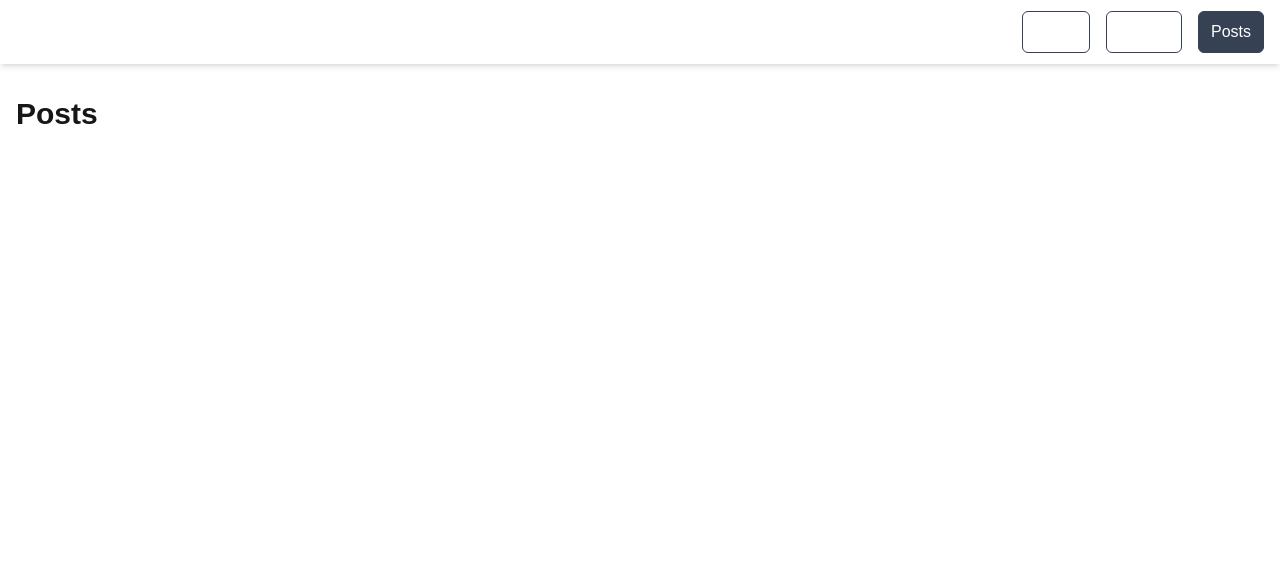
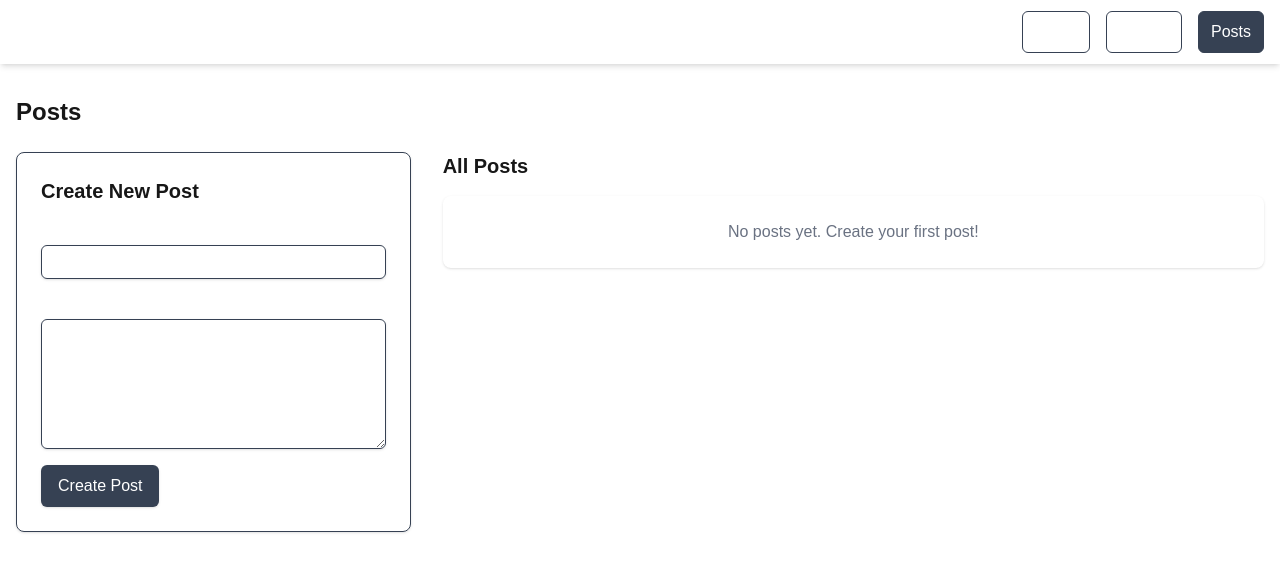
Before and after one commit to reswaraa/kontinentalist-challenge, a Next.js app: page /posts in a window 1280 px wide. Shown: the top 572 px of the page. Built offline with nearby package versions, Linux system fonts and the light colour scheme.

Commit message:
feat: add posts page

```diff
--- a/src/app/page.tsx
+++ b/src/app/page.tsx
@@ -33,7 +33,7 @@ export default function Home() {
           </p>
           <Link
             className="inline-block px-4 py-2 rounded-md text-white border border-gray-700 hover:bg-gray-700"
-            href="/stories"
+            href="/posts"
           >
             Manage Posts
           </Link>
--- a/src/app/posts/page.tsx
+++ b/src/app/posts/page.tsx
@@ -1,9 +1,101 @@
 'use client';
 
+import React, { useState } from 'react';
+import Link from 'next/link';
+import { useLocalStorage } from '@/hooks/useLocalStorage';
+import PostForm from '@/components/PostForm';
+import PostItem from '@/components/PostItem';
+import { Post } from '@/lib/types';
+
 export default function PostsPage() {
+  const { posts, getAllPosts, createPost, updatePost, deletePost } =
+    useLocalStorage();
+  const [currentPost, setCurrentPost] = useState<Post | null>(null);
+  const [isEditing, setIsEditing] = useState<boolean>(false);
+
+  const handleCreatePost = (title: string, content: string) => {
+    createPost(title, content);
+  };
+
+  const handleUpdatePost = (title: string, content: string) => {
+    if (currentPost) {
+      updatePost(currentPost.id, { title, content });
+      setCurrentPost(null);
+      setIsEditing(false);
+    }
+  };
+
+  const handleEdit = (post: Post) => {
+    setCurrentPost(post);
+    setIsEditing(true);
+  };
+
+  const handleDelete = (id: string) => {
+    if (window.confirm('Are you sure you want to delete this post?')) {
+      deletePost(id);
+    }
+  };
+
+  const handleCancelEdit = () => {
+    setCurrentPost(null);
+    setIsEditing(false);
+  };
+
   return (
-    <div className="container mx-auto px-4 py-8">
-      <h1 className="text-3xl font-bold mb-8">Posts</h1>
+    <div className="container mx-auto py-8 px-4">
+      <div className="flex justify-between items-center mb-6">
+        <h1 className="text-2xl font-bold">Posts</h1>
+        <Link href="/" className="text-white hover:underline">
+          Back to Home
+        </Link>
+      </div>
+
+      <div className="grid grid-cols-1 lg:grid-cols-3 gap-8">
+        <div className="lg:col-span-1">
+          <div className="border border-gray-700 p-6 rounded-lg shadow">
+            <h2 className="text-xl font-semibold mb-4">
+              {isEditing ? 'Edit Post' : 'Create New Post'}
+            </h2>
+
+            <PostForm
+              post={currentPost || undefined}
+              onSubmit={isEditing ? handleUpdatePost : handleCreatePost}
+            />
+
+            {isEditing && (
+              <button
+                onClick={handleCancelEdit}
+                className="mt-2 text-gray-300 hover:text-gray-500"
+              >
+                Cancel Editing
+              </button>
+            )}
+          </div>
+        </div>
+
+        <div className="lg:col-span-2">
+          <h2 className="text-xl font-semibold mb-4">All Posts</h2>
+
+          {posts.length === 0 ? (
+            <div className="p-6 rounded-lg shadow text-center">
+              <p className="text-gray-500">
+                No posts yet. Create your first post!
+              </p>
+            </div>
+          ) : (
+            <div className="space-y-4">
+              {posts.map((post) => (
+                <PostItem
+                  key={post.id}
+                  post={post}
+                  onEdit={handleEdit}
+                  onDelete={handleDelete}
+                />
+              ))}
+            </div>
+          )}
+        </div>
+      </div>
     </div>
   );
 }
--- /dev/null
+++ b/src/components/PostForm.tsx
@@ -0,0 +1,72 @@
+import React, { useState, useEffect } from 'react';
+import { Post } from '@/lib/types';
+
+interface PostFormProps {
+  post?: Post;
+  onSubmit: (title: string, content: string) => void;
+}
+
+const PostForm: React.FC<PostFormProps> = ({ post, onSubmit }) => {
+  const [title, setTitle] = useState('');
+  const [content, setContent] = useState('');
+
+  useEffect(() => {
+    if (post) {
+      setTitle(post.title);
+      setContent(post.content);
+    }
+  }, [post]);
+
+  const handleSubmit = (e: React.FormEvent) => {
+    e.preventDefault();
+    onSubmit(title, content);
+    if (!post) {
+      setTitle('');
+      setContent('');
+    }
+  };
+
+  return (
+    <form onSubmit={handleSubmit} className="space-y-4">
+      <div>
+        <label htmlFor="title" className="block text-sm font-medium text-white">
+          Title
+        </label>
+        <input
+          type="text"
+          id="title"
+          value={title}
+          onChange={(e) => setTitle(e.target.value)}
+          required
+          className="mt-1 px-2 py-1 block w-full rounded-md border border-gray-700 shadow-sm"
+        />
+      </div>
+
+      <div>
+        <label
+          htmlFor="content"
+          className="block text-sm font-medium text-white"
+        >
+          Content
+        </label>
+        <textarea
+          id="content"
+          value={content}
+          onChange={(e) => setContent(e.target.value)}
+          required
+          rows={5}
+          className="mt-1 px-2 py-1 block w-full rounded-md border border-gray-700 shadow-sm"
+        />
+      </div>
+
+      <button
+        type="submit"
+        className="inline-flex justify-center py-2 px-4 border border-transparent shadow-sm font-medium rounded-md text-white bg-gray-700 hover:bg-gray-800"
+      >
+        {post ? 'Update Post' : 'Create Post'}
+      </button>
+    </form>
+  );
+};
+
+export default PostForm;
--- /dev/null
+++ b/src/components/PostItem.tsx
@@ -0,0 +1,33 @@
+import React from 'react';
+import { Post } from '@/lib/types';
+
+interface PostItemProps {
+  post: Post;
+  onEdit: (post: Post) => void;
+  onDelete: (id: string) => void;
+}
+
+const PostItem: React.FC<PostItemProps> = ({ post, onEdit, onDelete }) => {
+  return (
+    <div className="rounded-lg p-4 border border-gray-700 shadow-sm">
+      <h3 className="text-lg font-semibold">{post.title}</h3>
+      <p className="text-gray-300 mt-2">{post.content}</p>
+      <div className="mt-4 flex space-x-2">
+        <button
+          onClick={() => onEdit(post)}
+          className="px-3 py-1 bg-gray-700 text-white rounded hover:bg-gray-800 transition"
+        >
+          Edit
+        </button>
+        <button
+          onClick={() => onDelete(post.id)}
+          className="px-3 py-1 bg-red-500 text-white rounded hover:bg-red-600 transition"
+        >
+          Delete
+        </button>
+      </div>
+    </div>
+  );
+};
+
+export default PostItem;
```
